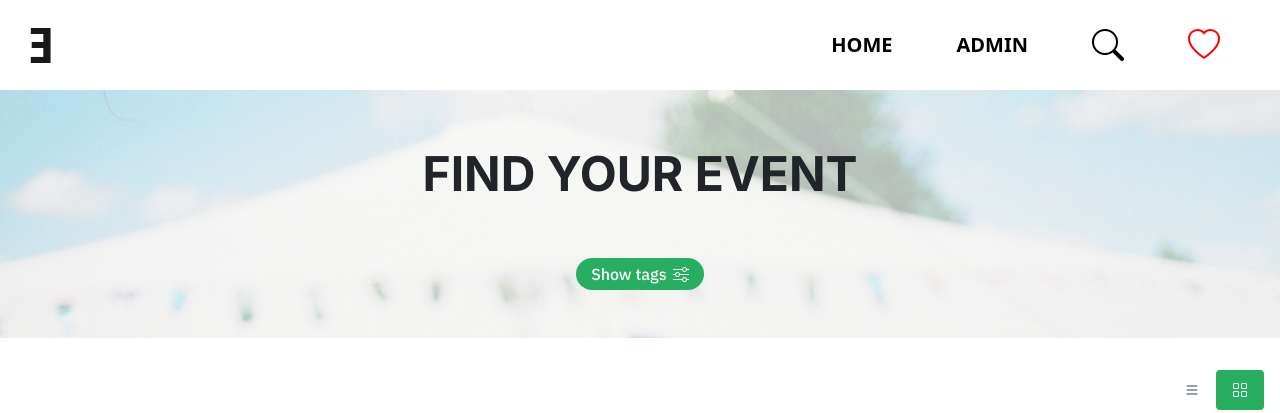
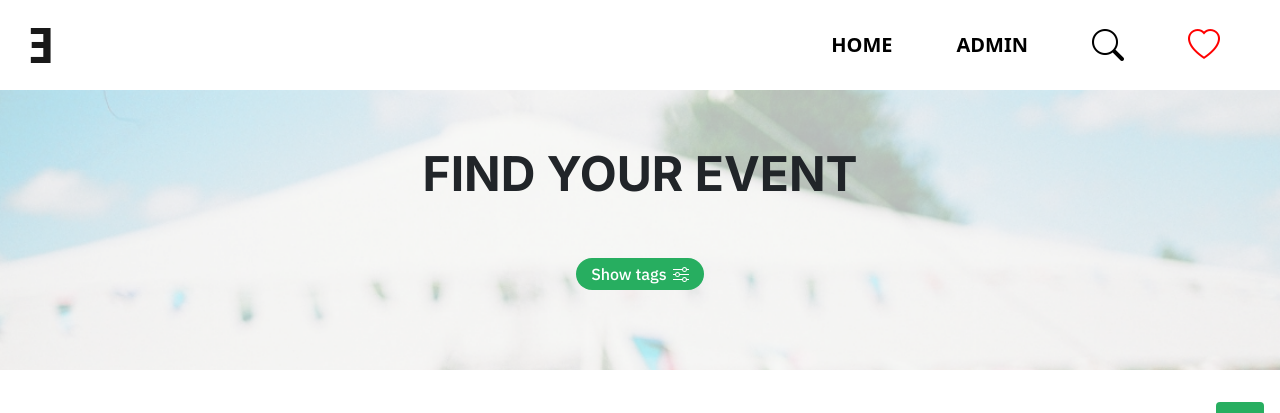
Before and after one commit to krdevel/grupparbete-vite-eventer, a Vue app: page /#/ in a window 1280 px wide. Shown: the top 413 px of the page. Built offline with nearby package versions, Linux system fonts and the light colour scheme.

Commit message:
Fix animation jumpiness

```diff
--- a/src/views/FilterView.vue
+++ b/src/views/FilterView.vue
@@ -144,6 +144,7 @@
 		background-repeat: no-repeat;
 		background-attachment: fixed;
 		background-size: cover;
+		padding-bottom: 2rem;
 
 		/* border-width: 4px;
 		border-style: solid;
@@ -238,7 +239,6 @@
 		background-color: transparent;
 		width: 75%;
 		margin: 0 auto;
-		padding-bottom: 3rem;
 
 		overflow: hidden;
 	}
```
